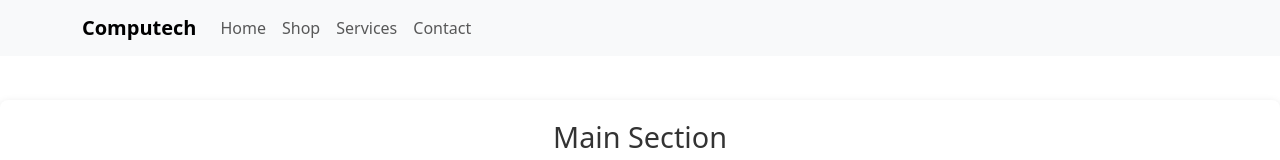
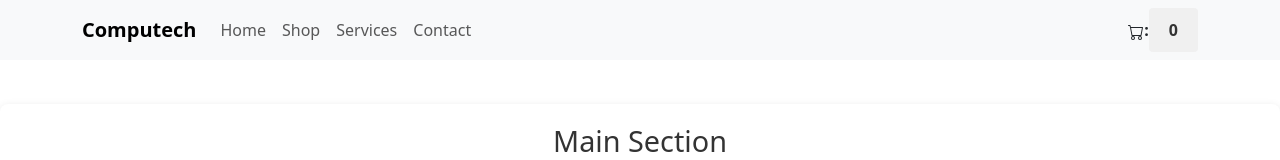
Before and after one commit to rockzt/ecommercereact, a React (Vite) app: page / in a window 1280 px wide. Shown: the top 160 px of the page. Built offline with nearby package versions, Linux system fonts and the light colour scheme.

Commit message:
[added] item cart count section on navbar

```diff
--- a/src/App.jsx
+++ b/src/App.jsx
@@ -13,7 +13,7 @@ function App() {
         </div>
         <br/>
         <div>
-            <ItemList/>
+            <ItemList item={'displaying item list'}/>
         </div>
     </>
   )
--- /dev/null
+++ b/src/components/CartWidget/CartWidget.jsx
@@ -0,0 +1,30 @@
+// Categories.js
+
+import React, {useState} from 'react';
+import styles from './CartWidget.module.css';
+import Button from "../Button/Button.jsx";
+
+const CartWidget = ({ amount }) => {
+    const [count, setCount]= useState(amount)
+
+    const increment = () => {
+        /*Set count does not finish until this function is completed*/
+        /*Getting the previous state of the variable and adding + 1*/
+        setCount((prev) => prev + 1 )
+        /*
+        setCount((prev) => prev + 1 )
+        setCount((prev) => prev + 1 )
+         */
+    }
+
+    return (
+        <div>
+            <svg xmlns="http://www.w3.org/2000/svg" width="16" height="16" fill="currentColor" className="bi bi-cart" viewBox="0 0 16 16">
+                <path d="M0 1.5A.5.5 0 0 1 .5 1H2a.5.5 0 0 1 .485.379L2.89 3H14.5a.5.5 0 0 1 .491.592l-1.5 8A.5.5 0 0 1 13 12H4a.5.5 0 0 1-.491-.408L2.01 3.607 1.61 2H.5a.5.5 0 0 1-.5-.5M3.102 4l1.313 7h8.17l1.313-7H3.102zM5 12a2 2 0 1 0 0 4 2 2 0 0 0 0-4m7 0a2 2 0 1 0 0 4 2 2 0 0 0 0-4m-7 1a1 1 0 1 1 0 2 1 1 0 0 1 0-2m7 0a1 1 0 1 1 0 2 1 1 0 0 1 0-2"/>
+            </svg>
+            <b>:</b><Button label={`${count}`} color={'black'} callback={increment}/>
+        </div>
+    );
+};
+
+export default CartWidget;
--- a/src/components/ItemListContainer/ItemListContainer.jsx
+++ b/src/components/ItemListContainer/ItemListContainer.jsx
@@ -3,7 +3,7 @@ import styles from './ItemListContainer.module.css';
 import button from "../Button/Button.jsx";
 import Button from "../Button/Button.jsx";
 const ItemList = (props) => {
-    console.log(props)
+    console.log(props.item)
     const [users, setUsers] = useState([
         { id: 1, firstName: 'Frank', lastName: 'Murphy', email: 'frank.murphy@test.com', role: 'User' },
         { id: 2, firstName: 'Vic', lastName: 'Reynolds', email: 'vic.reynolds@test.com', role: 'Admin' },
--- a/src/components/Navbar/Navbar.jsx
+++ b/src/components/Navbar/Navbar.jsx
@@ -1,4 +1,5 @@
 import React, { useState } from 'react';
+import CartWidget from "../CartWidget/CartWidget.jsx";
 import classes from './Navbar.module.css'; // Import your CSS module
 
 const Navbar = () => {
@@ -50,6 +51,9 @@ const Navbar = () => {
                         </li>
                     </ul>
                 </div>
+                <div>
+                    <CartWidget amount={0} />
+                </div>
             </div>
         </nav>
     );
```
Also changed, not shown: src/components/CartWidget/CartWidget.module.css (added).
